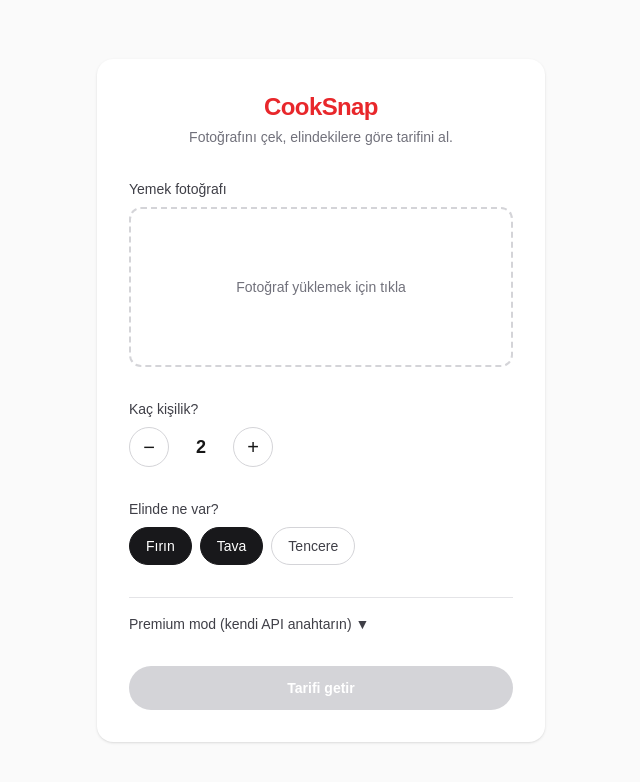
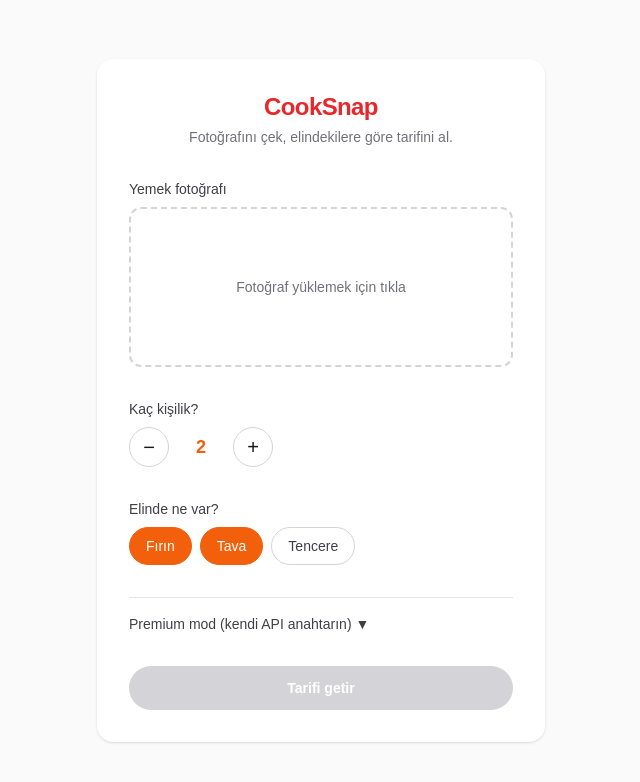
Before and after one commit to Kocayilmaz/cooksnap, a Next.js app: page / in a window 1280 px wide. Shown: the top 782 px of the page, without its empty margins (319-959 px from the left). Built offline with nearby package versions, Linux system fonts and the light colour scheme.

Commit message:
Ekipman ve kisi sayisi secicilerinin aktif renklerini marka rengine gecir

```diff
--- a/components/EquipmentSelector.tsx
+++ b/components/EquipmentSelector.tsx
@@ -29,7 +29,7 @@ export default function EquipmentSelector() {
               aria-pressed={active}
               className={`rounded-full border px-4 py-2 text-sm font-medium transition-colors ${
                 active
-                  ? "border-zinc-900 bg-zinc-900 text-white dark:border-zinc-50 dark:bg-zinc-50 dark:text-black"
+                  ? "border-brand-orange bg-brand-orange text-white"
                   : "border-zinc-300 text-zinc-700 hover:bg-zinc-100 dark:border-zinc-700 dark:text-zinc-300 dark:hover:bg-zinc-800"
               }`}
             >
--- a/components/PersonCountSelector.tsx
+++ b/components/PersonCountSelector.tsx
@@ -17,16 +17,16 @@ export default function PersonCountSelector() {
           type="button"
           onClick={() => dispatch(decrementPersonCount())}
           aria-label="Kişi sayısını azalt"
-          className="flex h-10 w-10 items-center justify-center rounded-full border border-zinc-300 text-xl leading-none hover:bg-zinc-100 dark:border-zinc-700 dark:hover:bg-zinc-800"
+          className="flex h-10 w-10 items-center justify-center rounded-full border border-zinc-300 text-xl leading-none hover:border-brand-orange hover:text-brand-orange dark:border-zinc-700"
         >
           −
         </button>
-        <span className="w-8 text-center text-lg font-semibold">{count}</span>
+        <span className="w-8 text-center text-lg font-semibold text-brand-orange">{count}</span>
         <button
           type="button"
           onClick={() => dispatch(incrementPersonCount())}
           aria-label="Kişi sayısını artır"
-          className="flex h-10 w-10 items-center justify-center rounded-full border border-zinc-300 text-xl leading-none hover:bg-zinc-100 dark:border-zinc-700 dark:hover:bg-zinc-800"
+          className="flex h-10 w-10 items-center justify-center rounded-full border border-zinc-300 text-xl leading-none hover:border-brand-orange hover:text-brand-orange dark:border-zinc-700"
         >
           +
         </button>
```
